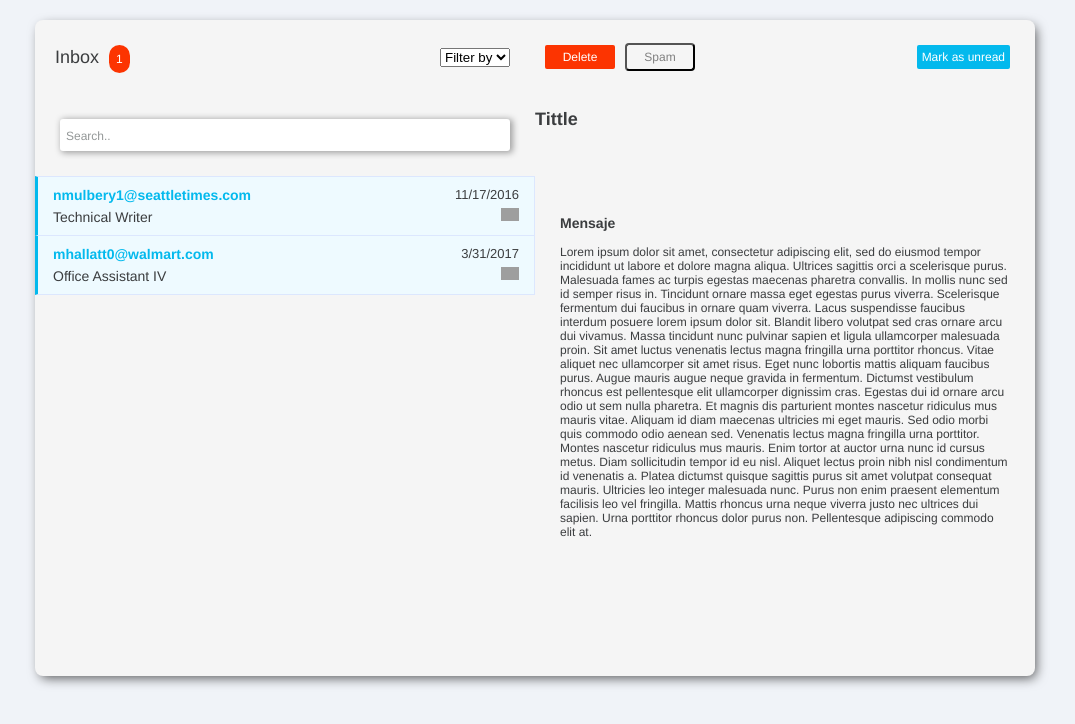
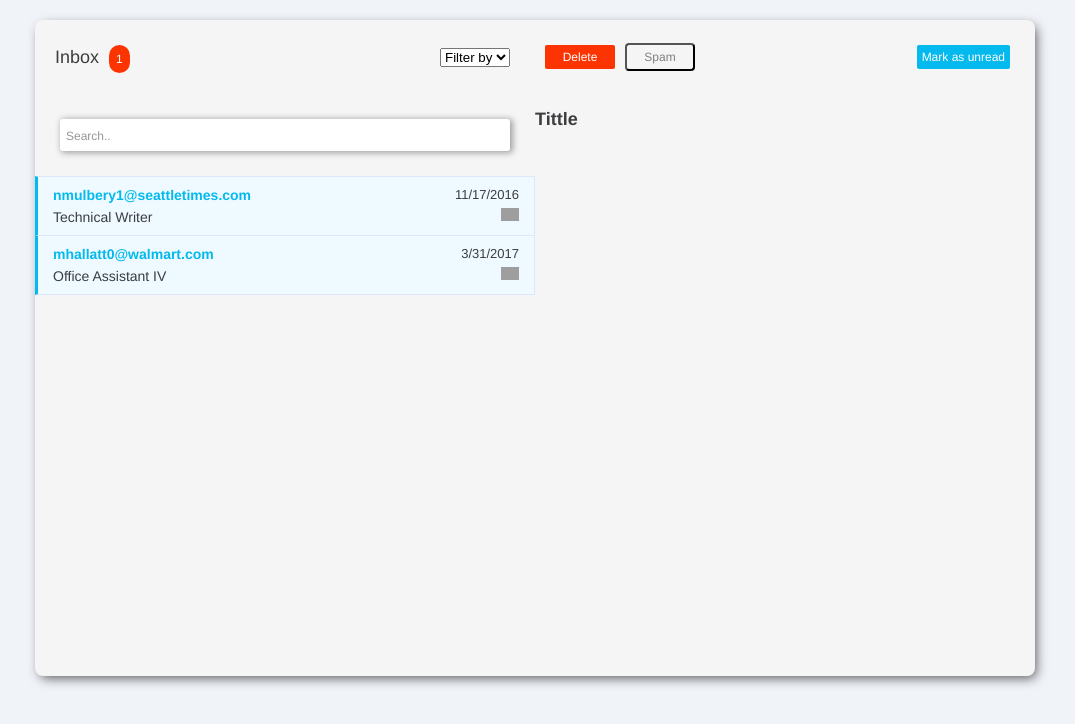
Before and after one commit to bellycoder/Mailer-with-React-and-Redux-, a React app: page / in a window 1280 px wide. Shown: the top 724 px of the page, without its empty margins (105-1180 px from the left). Built offline with nearby package versions, Linux system fonts and the light colour scheme; grey boxes are pictures that could not be loaded.

Commit message:
Message body displays conditionally

```diff
--- a/src/components/Contenedor.js
+++ b/src/components/Contenedor.js
@@ -18,7 +18,7 @@ const Contenedor =  class Contenedor extends Component {
         this.changeProperties = changeProperties.bind(this);
         this.requestElements = requestElements.bind(this);
 
-        this.startInterval(9,this.requestElements);
+        this.startInterval(90,this.requestElements);
 
         requestElements();
     }
@@ -37,7 +37,7 @@ const Contenedor =  class Contenedor extends Component {
                 <Options changeProperties={this.changeProperties} current={current}/>
                 <TittleMessage/>
                 <Search/>
-                <MessageBody/>
+                <MessageBody current={current}/>
                 <List changeProperties={this.changeProperties} messageList={messageList}/>
             </div>
         )
--- a/src/components/MessageBody.js
+++ b/src/components/MessageBody.js
@@ -2,13 +2,19 @@ import React, { Component } from 'react'
 
 export default class MessageBody extends Component {
     render() {
+        const {current} = this.props;
         return (
-            <div className="messageBody">
-                <h3>Mensaje</h3>
-                <p>Lorem ipsum dolor sit amet, consectetur adipiscing elit, sed do eiusmod tempor incididunt ut labore et dolore magna aliqua. Ultrices sagittis orci a scelerisque purus. Malesuada fames ac turpis egestas maecenas pharetra convallis. In mollis nunc sed id semper risus in. Tincidunt ornare massa eget egestas purus viverra. Scelerisque fermentum dui faucibus in ornare quam viverra. Lacus suspendisse faucibus interdum posuere lorem ipsum dolor sit. Blandit libero volutpat sed cras ornare arcu dui vivamus. Massa tincidunt nunc pulvinar sapien et ligula ullamcorper malesuada proin. Sit amet luctus venenatis lectus magna fringilla urna porttitor rhoncus. Vitae aliquet nec ullamcorper sit amet risus. Eget nunc lobortis mattis aliquam faucibus purus.
+            <div>
+                {
+                    Object.entries(current).length !== 0 ?
+                        <div className="messageBody">
+                            <h3>Mensaje</h3>
+                            <p>{current.body}</p>
+                        </div>
+                        :""
+                }
+            </div>
 
-Augue mauris augue neque gravida in fermentum. Dictumst vestibulum rhoncus est pellentesque elit ullamcorper dignissim cras. Egestas dui id ornare arcu odio ut sem nulla pharetra. Et magnis dis parturient montes nascetur ridiculus mus mauris vitae. Aliquam id diam maecenas ultricies mi eget mauris. Sed odio morbi quis commodo odio aenean sed. Venenatis lectus magna fringilla urna porttitor. Montes nascetur ridiculus mus mauris. Enim tortor at auctor urna nunc id cursus metus. Diam sollicitudin tempor id eu nisl. Aliquet lectus proin nibh nisl condimentum id venenatis a. Platea dictumst quisque sagittis purus sit amet volutpat consequat mauris. Ultricies leo integer malesuada nunc. Purus non enim praesent elementum facilisis leo vel fringilla. Mattis rhoncus urna neque viverra justo nec ultrices dui sapien. Urna porttitor rhoncus dolor purus non. Pellentesque adipiscing commodo elit at.</p>
-            </div>
         )
     }
 }
--- a/src/redux/reducers/list.js
+++ b/src/redux/reducers/list.js
@@ -8,7 +8,6 @@ const initialState = {
 };
 
 export function list(state= initialState, actions){
-    console.log(actions);
     switch(actions.type) {
         case LIST_FILTERS.START_INTERVAL:
             return Object.assign({}, state, {
@@ -24,8 +23,7 @@ export function list(state= initialState, actions){
         case LIST_FILTERS.ADD_ELEMENT:
             const new_element = Object.assign({}, actions.data, {id: uuidv4(), isReaded: false});
             return Object.assign({}, state, {
-                messageList: [new_element, ...state.messageList],
-                current: new_element
+                messageList: [new_element, ...state.messageList]
             });
         case LIST_FILTERS.CHANGE_PROPERTIES:
             let current = {};
```
